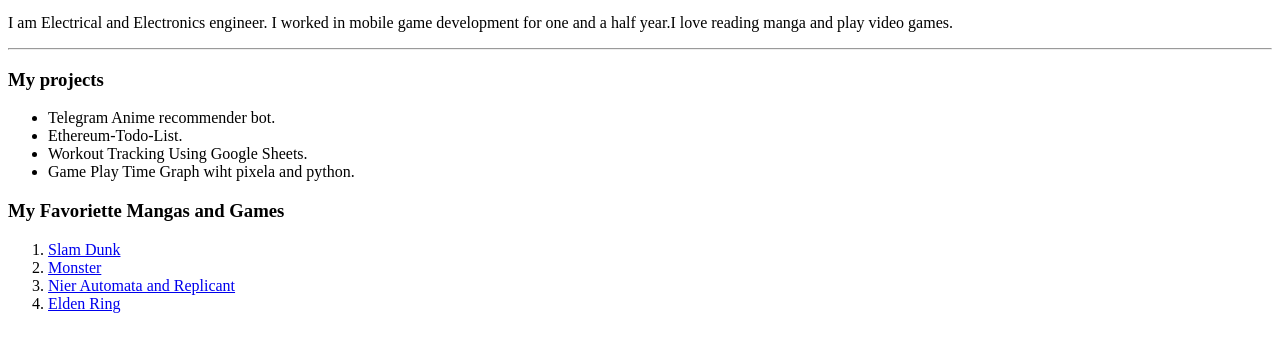
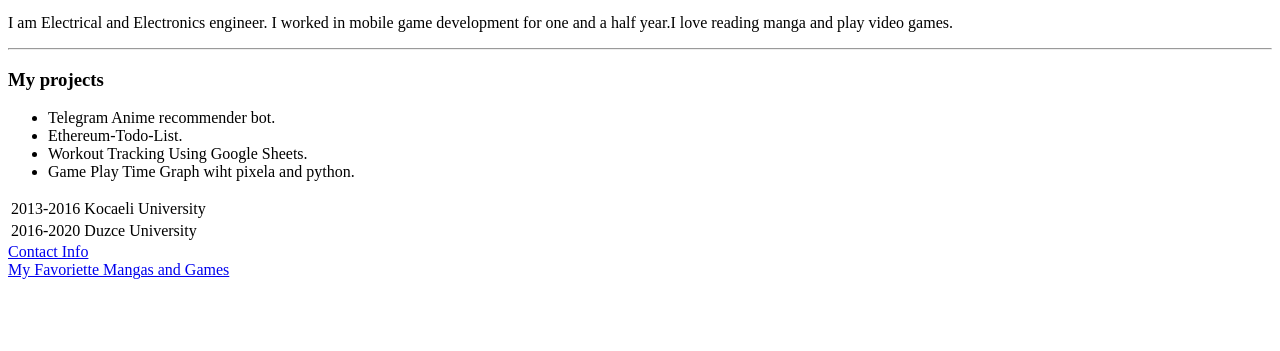
Before and after one commit to kaanakgundogdu/Web-Development-Course-Notes, a plain HTML site: page 1-Html/Basics/2-Personal-Site/index.html in a window 1280 px wide. Shown: the part 243-594 px from the top of the page. Drawn offline with Linux system fonts and the light colour scheme.

Commit message:
index.html modified.contact and  hobbies .html files added.

```diff
--- a/1-Html/Basics/2-Personal-Site/index.html
+++ b/1-Html/Basics/2-Personal-Site/index.html
@@ -22,13 +22,19 @@
     <li>Workout Tracking Using Google Sheets.</li>
     <li>Game Play Time Graph wiht pixela and python.</li>
   </ul>
-  <h3>My Favoriette Mangas and Games</h3>
-  <ol>
-    <li><a href="https://myanimelist.net/manga/51/Slam_Dunk?q=slam%20dunk&cat=manga">Slam Dunk</a></li>
-    <li><a href="https://myanimelist.net/manga/1/Monster?q=monster&cat=manga">Monster</a></li>
-    <li><a href="https://www.metacritic.com/game/pc/nier-automata">Nier Automata and Replicant</a></li>
-    <li><a href="https://www.metacritic.com/game/pc/elden-ring">Elden Ring</a></li>
-  </ol>
+  <table>
+    <tr>
+      <td>2013-2016</td>
+      <td>Kocaeli University</td>
+    </tr>
+    <tr>
+      <td>2016-2020</td>
+      <td>Duzce University</td>
+    </tr>
+  </table>
+  <a href="contact.html">Contact Info</a>
+  <br>
+  <a href="hobbies.html">My Favoriette Mangas and Games</a>
 
 
 </body>
```
Also changed, not shown: 1-Html/Basics/2-Personal-Site/contact.html (added, +15 -0 lines), 1-Html/Basics/2-Personal-Site/hobbies.html (added, +19 -0 lines).
